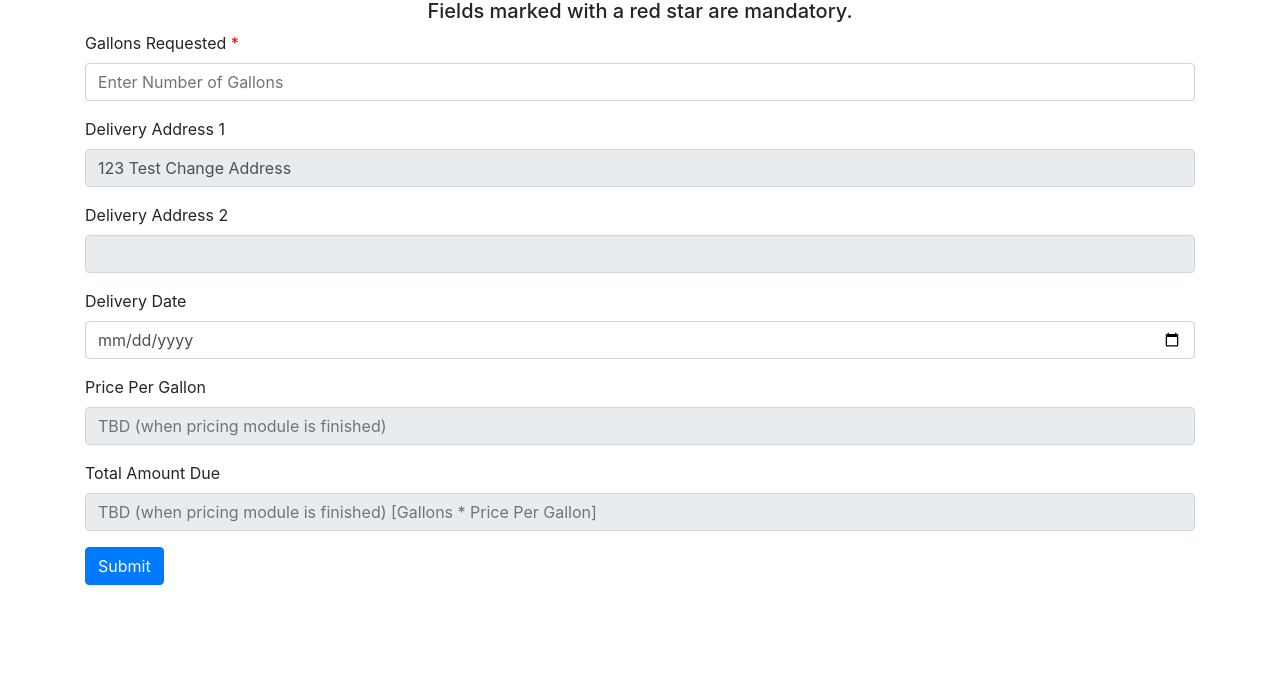
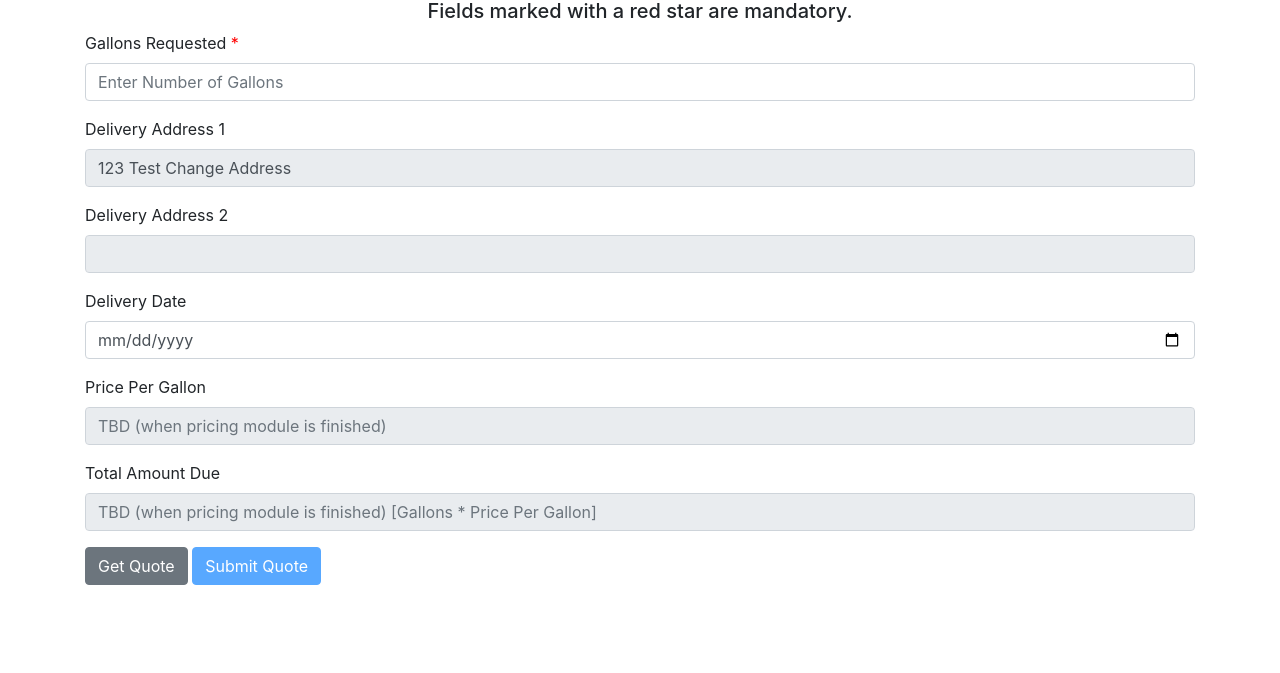
Before and after one commit to t-pham1/4353-G11-Assignment-2, a Flask app: page /quote in a window 1280 px wide. Shown: the part 127-800 px from the top of the page. Run offline with Flask 3, Linux system fonts and the light colour scheme; a user stored in the database is signed in.

Commit message:
Update quote.html
Display Suggested Price and Total Amount once you get the values from pricing module.

```diff
--- a/templates/quote.html
+++ b/templates/quote.html
@@ -1,12 +1,13 @@
-{% extends 'base.html' %} {% block title %}Fuel Quote Form{% endblock %} {% block
-  content %}
-  </br>
+{% extends 'base.html' %}
+{% block title %}Fuel Quote Form{% endblock %}
+{% block content %}
+<br>
 <h2 align="center"><strong>Fuel Quote Form</strong></h2>
-  <form method="POST" action="{{ url_for('quote') }}">
+<form method="POST" action="{{ url_for('quote') }}" id="quoteForm">
     <h5 align="center">
-      Fields marked with
-      a red star are mandatory.
+      Fields marked with a red star are mandatory.
     </h5>
+
     <div class="form-group">
         <label class="required-field" for="gallons">Gallons Requested</label>
         <input
@@ -49,28 +50,44 @@
             name="deliveryDate"
         />
       </div>
+    <!-- Suggested Price and Total Amount fields (read-only) -->
     <div class="form-group">
         <label for="pricePerGallon">Price Per Gallon</label>
-      <input
-          type="number"
-          class="form-control"
-          id="pricePerGallon"
-          name="pricePerGallon"
+        <input type="number" class="form-control" id="pricePerGallon" name="pricePerGallon"
         placeholder="TBD (when pricing module is finished)"
-          readonly
-          />
+        readonly>
     </div>
     <div class="form-group">
         <label for="totalAmountDue">Total Amount Due</label>
-      <input
-          type="number"
-          class="form-control"
-          id="totalAmountDue"
-          name="totalAmountDue"
+        <input type="number" class="form-control" id="totalAmountDue" name="totalAmountDue"
         placeholder="TBD (when pricing module is finished) [Gallons * Price Per Gallon]"
-          readonly
-          />
+        readonly>
     </div>
-    <button type="submit" class="btn btn-primary">Submit</button>
+
+    <!-- Get Quote Button -->
+    <button type="button" id="getQuoteButton" class="btn btn-secondary" onclick="getQuote()">Get Quote</button>
+
+    <!-- Submit Button -->
+    <input type="submit" class="btn btn-primary" value="Submit Quote" disabled id="submitQuoteButton">
 </form>
+
+<script>
+function getQuote() {
+    fetch('/get_quote', {
+        method: 'POST',
+        body: new FormData(document.getElementById('quoteForm'))
+    })
+    .then(response => response.json())
+    .then(data => {
+        if (data.error) {
+            alert(data.error); // Handle error
+        } else {
+            document.getElementById('pricePerGallon').value = data.pricePerGallon;
+            document.getElementById('totalAmountDue').value = data.totalAmountDue;
+            document.getElementById('submitQuoteButton').disabled = false; // Enable 'Submit Quote' button
+        }
+    })
+    .catch(error => console.error('Error:', error));
+}
+</script>
 {% endblock %}
```
Lines whose indentation alone changed are shown as unchanged.
